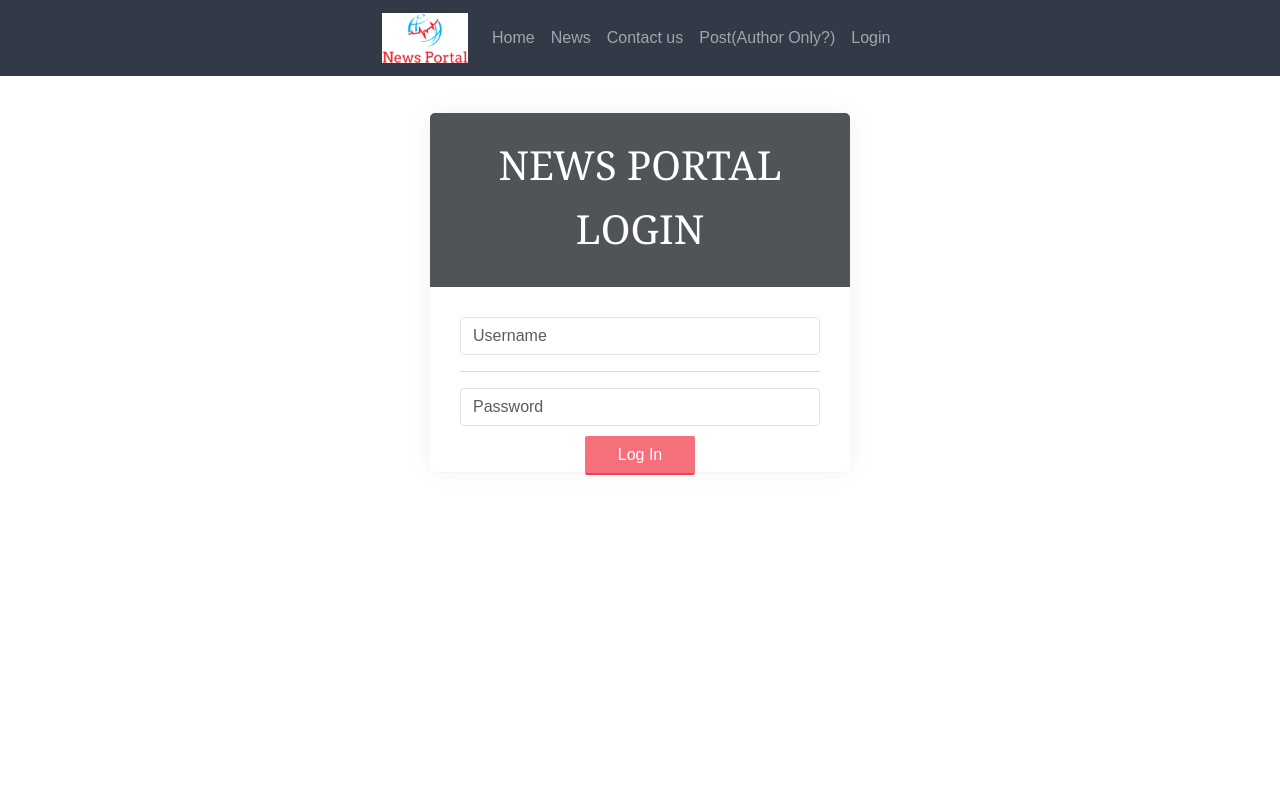
After one commit to theMohSaleh/DB2ProjectMovies, a PHP site: page /loginPage.php in a window 1280 px wide. The commit adds this page. Run offline with PHP 8.4, Linux system fonts and the light colour scheme; some libraries are stand-ins or nearby versions.

Commit message:
Changed style of loginPage.php, not sure about the login function tho
- loginPage.php edited
- style.css edited

```diff
--- /dev/null
+++ b/MoviesProject/loginPage.php
@@ -0,0 +1,128 @@
+<?php
+
+include 'header.php';
+
+
+
+if (isset($_POST['submitted'])) {
+
+    $lgnObj = new Login();
+    $username = $_POST['Username'];
+    $password = $_POST['Password'];
+
+    if ($lgnObj->login($username, $password)) {
+        header('Location: index.php');
+    } else {
+        echo "<script>alert('$username, $password');</script>";
+    }
+}
+?>
+
+
+<!DOCTYPE html>
+<html lang="en">
+
+<head>
+    <meta charset="utf-8">
+    <meta name="viewport" content="width=device-width, initial-scale=1, shrink-to-fit=no">
+    <meta name="description" content="">
+    <meta name="author" content="">
+
+
+    <!-- App title -->
+    <title>News Portal | Admin Panel</title>
+
+    <!-- App css -->
+    <link href="style.css" rel="stylesheet">
+    <link href="bootstrap/css/bootstrap.min.css" rel="stylesheet">
+    <link href="modern-business.css" rel="stylesheet">
+    <link href="bootstrap/css/bootstrap.min.css" rel="stylesheet" type="text/css" />
+    <link href="bootstrap/css/core.css" rel="stylesheet" type="text/css" />
+    <link href="bootstrap/css/components.css" rel="stylesheet" type="text/css" />
+    <link href="bootstrap/css/icons.css" rel="stylesheet" type="text/css" />
+    <link href="bootstrap/css/pages.css" rel="stylesheet" type="text/css" />
+    <link href="bootstrap/css/menu.css" rel="stylesheet" type="text/css" />
+    <link href="bootstrap/css/responsive.css" rel="stylesheet" type="text/css" />
+
+    <script src="bootstrap/js/modernizr.min.js"></script>
+
+</head>
+
+
+<body class="bg-transparent">
+
+
+
+
+    <!-- HOME -->
+    <section>
+        <div class="container-alt">
+            <div class="row">
+                <div class="col-sm-12">
+
+                    <div class="wrapper-page">
+
+                        <div class="m-t-40 account-pages">
+                            <div class="text-center account-logo-box">
+                                <h2 class="text-uppercase">
+                                        <span><p class="login-title">News Portal Login</p></span>
+                                </h2>
+                            </div>
+                            <div class="account-content">
+                                <form class="form-horizontal" method="post">
+
+                                    <div class="form-group ">
+                                        <div class="col-xs-12">
+                                            <input class="form-control" type="text" required="" name="Username"
+                                                placeholder="Username">
+                                        </div>
+                                    </div>
+                                    <hr>
+                                    <div class="form-group">
+                                        <div class="col-xs-12">
+                                            <input class="form-control" type="password" name="Password" required=""
+                                                placeholder="Password">
+                                        </div>
+                                    </div>
+                                    <div class="form-group account-btn text-center m-t-10">
+                                        <div class="col-xs-12">
+                                            <button class="btn w-md btn-bordered btn-danger waves-effect waves-light"
+                                                type="submit" name="submitted">Log In</button>
+                                        </div>
+                                    </div>
+
+                                </form>
+
+                                <div class="clearfix"></div>
+                            </div>
+                        </div>
+                        <!-- end card-box-->
+                    </div>
+                    <!-- end wrapper -->
+                </div>
+            </div>
+        </div>
+    </section>
+    <!-- END HOME -->
+
+    <script>
+        var resizefunc = [];
+    </script>
+
+    <!-- jQuery  -->
+    <script src="bootstrap/js/jquery.min.js"></script>
+    <script src="bootstrap/js/bootstrap.min.js"></script>
+    <script src="bootstrap/js/detect.js"></script>
+    <script src="bootstrap/js/fastclick.js"></script>
+    <script src="bootstrap/js/jquery.blockUI.js"></script>
+    <script src="bootstrap/js/waves.js"></script>
+    <script src="bootstrap/js/jquery.slimscroll.js"></script>
+    <script src="bootstrap/js/jquery.scrollTo.min.js"></script>
+
+    <!-- App js -->
+    <script src="bootstrap/js/jquery.core.js"></script>
+    <script src="bootstrap/js/jquery.app.js"></script>
+
+</body>
+
+</html>
--- a/MoviesProject/style.css
+++ b/MoviesProject/style.css
@@ -30,3 +30,9 @@ body {
 .portfolio-item {
   margin-bottom: 30px;
 }
+
+.login-title {
+    color: white;
+    font-family:georgia;
+    font-size: 40px;
+}
```
